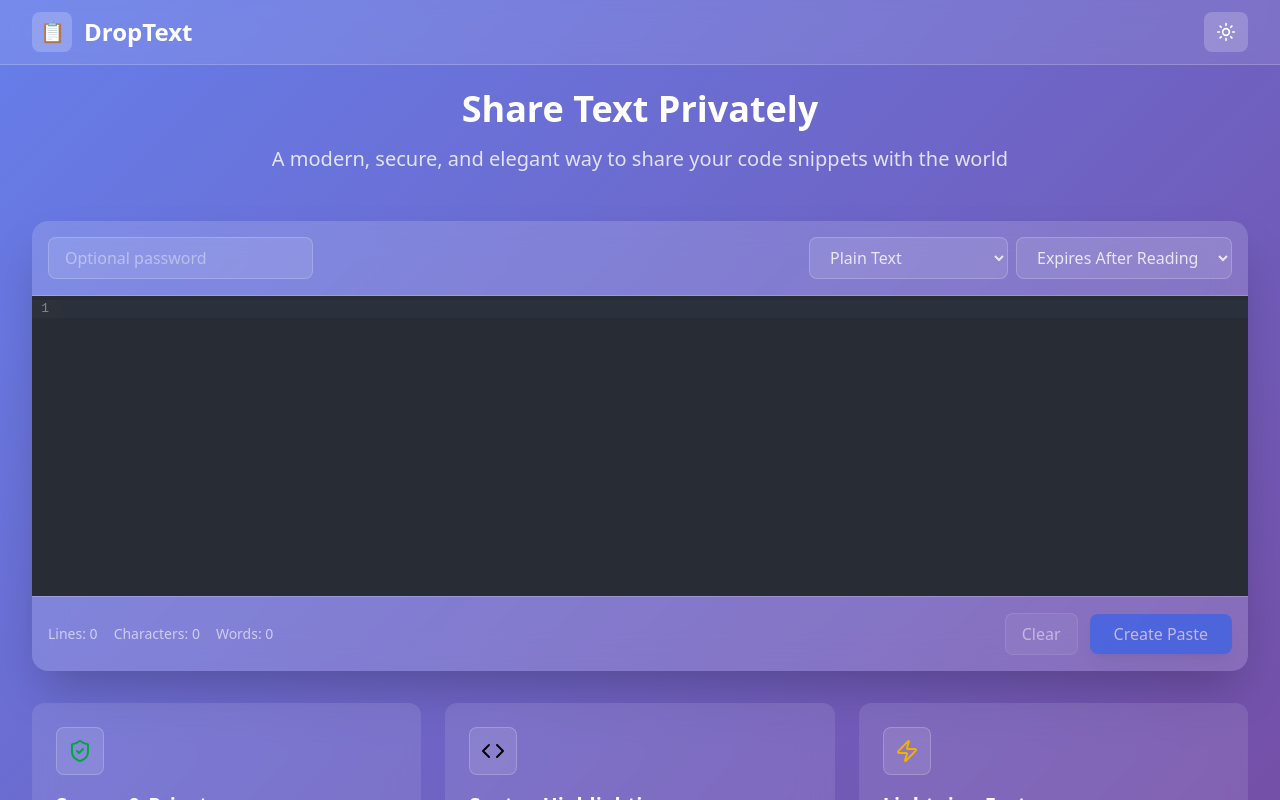
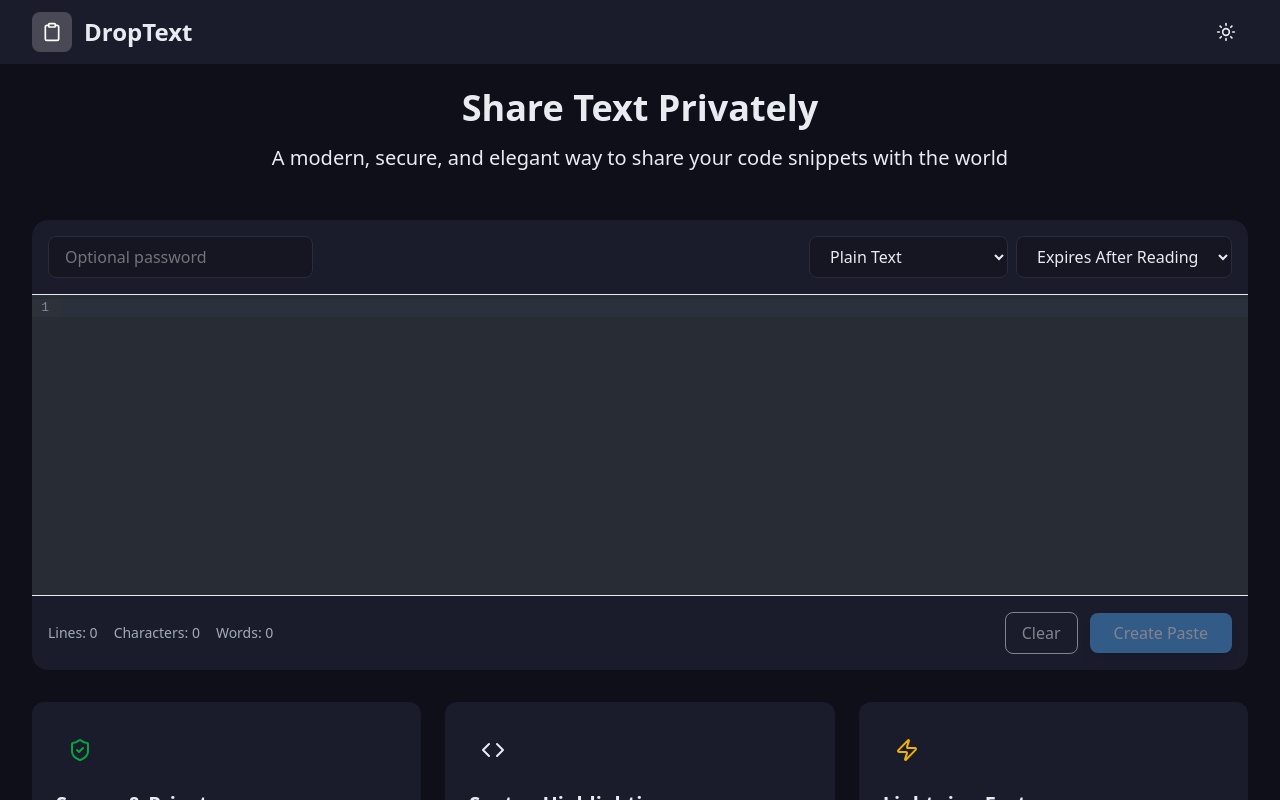
Before and after one commit to codemaestro64/droptext, a Next.js app: page / in a window 1280 px wide. Shown: the top 800 px of the page. Built offline with nearby package versions, Linux system fonts and the light colour scheme.

Commit message:
cleanup themes

```diff
--- a/src/app/globals.css
+++ b/src/app/globals.css
@@ -1,137 +1,112 @@
 @import "tailwindcss";
+@tailwind base;
+@tailwind components;
+@tailwind utilities;
 
-/* ====================== */
-/*  Dark Theme (Default)  */
-/* ====================== */
-.dark {
-  background: linear-gradient(135deg, #667eea 0%, #764ba2 100%);
+:root {
+  --color-bg: #e2e8f0;
+  --color-surface: rgba(255, 255, 255, 0.9);
+  --color-text-primary: rgba(0, 0, 0, 0.88);
+  --color-text-muted: rgba(0, 0, 0, 0.6);
+  --color-placeholder: rgba(0, 0, 0, 0.6);
+  --color-border: rgba(0, 0, 0, 0.12);
+  --color-primary: #4D9BE6;
+  --color-primary-hover: #5CAEFF;
+  --color-danger: #E53935;
+  --color-success: #43A047;
+  --color-input-bg: rgba(255, 255, 255, 0.8);
+  --color-code-bg: #f3f4f6;
+  --shadow-glow: 0 0 8px rgba(0, 0, 0, 0.06);
+  --blur: blur(8px);
 }
 
-.dark .glass-effect {
-  -webkit-backdrop-filter: blur(10px);
-  backdrop-filter: blur(10px);
-  background: rgba(255, 255, 255, 0.1);
+.theme-dark {
+  --color-bg: #0F0F1A;
+  --color-surface: #1A1B2B;
+  --color-text-primary: #E8ECF1;
+  --color-text-muted: #A3A9B9;
+  --color-placeholder: rgba(255, 255, 255, 0.4);
+  --color-border: #292C3C;
+  --color-primary: #4D9BE6;
+  --color-primary-hover: #5CAEFF;
+  --color-danger: #FF5C8D;
+  --color-success: #5CE1A5;
+  --color-input-bg: #151621;
+  --color-code-bg: #12131C;
+  --shadow-glow: none;
+  --blur: blur(8px);
 }
 
-.dark .card-bg {
-  background: rgba(255, 255, 255, 0.1);
+@layer base {
+  html, body,
+  .app,
+  .card,
+  .navbar,
+  .footer,
+  .btn-primary,
+  .btn-danger,
+  .btn-toggle,
+  .input,
+  .select,
+  .code-editor {
+    transition:
+      background-color 0.4s ease,
+      color 0.4s ease,
+      border-color 0.4s ease,
+      box-shadow 0.4s ease;
+  }
 }
 
-.dark .card-header {
-  background: rgba(255, 255, 255, 0.05);
+@layer utilities {
+  .app {
+    background-color: var(--color-bg);
+    color: var(--color-text-primary);
   }
 
-.dark .input-bg {
-  background: rgba(255, 255, 255, 0.1);
-  border: 1px solid rgba(255, 255, 255, 0.2);
+  .bg-surface {
+    background-color: var(--color-surface);
   }
 
-.dark .theme-toggle-btn {
-  background: rgba(255, 255, 255, 0.2);
-  color: white;
+  .bg-input {
+    background-color: var(--color-input-bg);
   }
 
-.dark .theme-toggle-btn:hover {
-  background: rgba(255, 255, 255, 0.3);
+  .bg-code {
+    background-color: var(--color-code-bg);
   }
 
-.dark .text-primary {
-  color: white;
+  .text-main {
+    color: var(--color-text-primary);
   }
 
-.dark .text-secondary {
-  color: rgba(255, 255, 255, 0.8);
+  .text-muted {
+    color: var(--color-text-muted);
   }
 
-.dark .text-muted {
-  color: rgba(255, 255, 255, 0.6);
+  .text-danger {
+    color: var(--color-danger);
   }
 
-.dark .text-subtle {
-  color: rgba(255, 255, 255, 0.4);
+  .text-success {
+    color: var(--color-success);
   }
 
-.dark .border-color {
-  border-color: rgba(255, 255, 255, 0.2);
+  .btn-primary {
+    background-color: var(--color-primary);
+    color: var(--color-text-primary);
   }
 
-.dark .hover-bg:hover {
-  background: rgba(255, 255, 255, 0.05);
+  .btn-primary:hover {
+    background-color: var(--color-primary-hover);
   }
 
-.dark .footer-bg {
-  background: rgba(255, 255, 255, 0.05);
+  .btn-danger {
+    background-color: var(--color-danger);
+    color: var(--color-text-main);
   }
 
-/* ====================== */
-/*       Light Theme      */
-/* ====================== */
-.light {
-  background: linear-gradient(135deg, #f8fafc 0%, #e2e8f0 100%);
-}
-
-.light .glass-effect {
-  -webkit-backdrop-filter: blur(10px);
-  backdrop-filter: blur(10px);
-  background: rgba(255, 255, 255, 0.8);
-}
-
-.light .card-bg {
-  background: rgba(255, 255, 255, 0.9);
-  border: 1px solid rgba(0, 0, 0, 0.1);
-}
-
-.light .card-header {
-  background: rgba(0, 0, 0, 0.02);
-}
-
-.light .input-bg {
-  background: rgba(255, 255, 255, 0.8);
-  border: 1px solid rgba(0, 0, 0, 0.2);
-}
-
-.light .theme-toggle-btn {
-  background: rgba(0, 0, 0, 0.1);
-  color: rgba(0, 0, 0, 0.8);
-}
-
-.light .theme-toggle-btn:hover {
-  background: rgba(0, 0, 0, 0.15);
-}
-
-.light .text-primary {
-  color: rgba(0, 0, 0, 0.9);
-}
-
-.light .text-secondary {
-  color: rgba(0, 0, 0, 0.7);
-}
-
-.light .text-muted {
-  color: rgba(0, 0, 0, 0.6);
-}
-
-.light .text-subtle {
-  color: rgba(0, 0, 0, 0.4);
-}
-
-.light .border-color {
-  border-color: rgba(0, 0, 0, 0.1);
-}
-
-.light .hover-bg:hover {
-  background: rgba(0, 0, 0, 0.03);
-}
-
-.light .footer-bg {
-  background: rgba(255, 255, 255, 0.6);
-}
-
-
-/* ====================== */
-/*     Theme Toggle Button     */
-/* ====================== */
-.theme-toggle-btn {
+  .btn-toggle {
+    color: var(--color-text-primary);
     padding: 8px 12px;
     border-radius: 8px;
     transition: all 0.3s ease;
@@ -139,3 +114,42 @@
     cursor: pointer;
     font-size: 18px;
   }
+
+  .btn-toggle:hover {
+    color: var(--color-primary);
+  }
+
+  .navbar {
+    background-color: var(--color-surface);
+    color: var(--color-text-main);
+    box-shadow: var(--shadow-glow);
+    -webkit-backdrop-filter: var(--blur);
+    backdrop-filter: var(--blur);
+  }
+
+  .footer {
+    background-color: var(--color-surface);
+    color: var(--color-text-muted);
+  }
+
+  .card {
+    background-color: var(--color-surface);
+    box-shadow: var(--shadow-glow);
+  }
+
+  .input,
+  .select {
+    background-color: var(--color-input-bg);
+    color: var(--color-text-main);
+    border: 1px solid var(--color-border);
+  }
+
+  .input::placeholder {
+    color: var(--color-placeholder);
+  }
+
+  .code-editor {
+    background-color: var(--color-code-bg);
+    color: var(--color-text-main);
+  }
+}
--- a/src/components/AppBar.tsx
+++ b/src/components/AppBar.tsx
@@ -1,16 +1,18 @@
 import PageWrapper from "./PageWrapper"
 import { APP_NAME } from "@/config"
+import { Clipboard } from "lucide-react"
 import ThemeToggleButton from "./ThemeToggleButton"
 
 const AppBar = () => {
   return (
-    <header className="glass-effect border-b border-color">
+    <header>
+      <nav className="navbar">
         <PageWrapper>
           <div className="flex justify-between py-3">
             <div className="flex items-center space-x-3">
               <div className="w-10 h-10 bg-white/20 rounded-lg flex items-center justify-center">
                 <span className="text-white font-bold text-xl">
-                📋
+                  <Clipboard size={20} />
                 </span>
               </div>
               <h1 className="text-2xl font-bold text-primary">
@@ -20,6 +22,7 @@ const AppBar = () => {
             <ThemeToggleButton />
           </div>
         </PageWrapper>
+      </nav>
     </header>
   )
 }
--- a/src/components/Home/EditorSection.tsx
+++ b/src/components/Home/EditorSection.tsx
@@ -1,6 +1,6 @@
 'use client'
 
-import {  useState } from "react";
+import {  ChangeEvent, useState } from "react";
 import TextEditor from "../TextEditor"
 import SelectInput from "../SelectInput";
 import { SUPPORTED_LANGUAGES, EXPIRES_OPTS } from "@/config";
@@ -23,13 +23,21 @@ const EditorSection = () => {
     setStats({ characters, words, lines });
   }
 
+  const handleLanguageChange = (ev: ChangeEvent<HTMLSelectElement>) => {
+
+  }
+
+  const handleExpirationOptionChange = (ev: ChangeEvent<HTMLSelectElement>) => {
+
+  }
+
   const clearEditorContent = () => {
     setValue("")
     handleEditorChange("")
   }
 
   return (
-    <section className="card-bg backdrop-blur-lg rounded-2xl shadow-2xl border-color overflow-hidden mb-8">
+    <section className="card backdrop-blur-lg rounded-2xl shadow-2xl border-color overflow-hidden mb-8">
       <div className="card-header border-b border-color p-4">
         <div className="flex flex-col sm:flex-row gap-4 items-start sm:items-center justify-between">
           <div className="flex flex-row gap-2">
@@ -41,10 +49,12 @@ const EditorSection = () => {
           </div>
           <div className="flex flex-row gap-2">
             <SelectInput
+              onChange={handleLanguageChange}
               value={SUPPORTED_LANGUAGES[0].value}
               options={languageOptions}
             />
             <SelectInput
+              onChange={handleExpirationOptionChange}
               options={expirationOptions}
             />
           </div>
@@ -74,7 +84,7 @@ const EditorSection = () => {
 
             <button
               disabled={!stats.characters}
-              className="bg-blue-600 hover:bg-blue-700 text-white px-6 py-2 rounded-lg font-medium transition-colors shadow-lg disabled:opacity-50 disabled:cursor-not-allowed"
+              className="btn-primary text-white px-6 py-2 rounded-lg font-medium transition-colors shadow-lg disabled:opacity-50 disabled:cursor-not-allowed"
             >
               Create Paste
             </button>
--- a/src/components/Home/FeaturesSection.tsx
+++ b/src/components/Home/FeaturesSection.tsx
@@ -1,31 +1,42 @@
-import { Zap, CloudLightningIcon, ShieldCheck, Code } from "lucide-react"
+import { Zap, ShieldCheck, Code } from "lucide-react"
 
+interface Feature {
+  icon: React.ReactNode
+  title: string
+  content: string
+}
+
+const features: Feature[] = [
+  {
+    icon: <ShieldCheck className="text-green-600 w-6 h-6" />,
+    title: "Secure & Private",
+    content: "Your code is encrypted and stored securely. Choose from public, unlisted, or private visibility options.",
+  },
+  {
+    icon: <Code className="text-brown-500 w-6 h-6" />,
+    title: "Syntax Highlighting",
+    content: "Beautiful syntax highlighting for 100+ programming languages with multiple themes to choose from.",
+  },
+  {
+    icon: <Zap className="text-yellow-500 w-6 h-6" />,
+    title: "Lightning Fast",
+    content: "Instant sharing with short URLs, API access, and real-time collaboration features.",
+  },
+]
 
 const FeaturesSection = () => {
   return (
     <div className="grid md:grid-cols-3 gap-6 mb-12">
-      <div className="card-bg backdrop-blur-lg rounded-xl p-6 border-color">
-        <div className="w-12 h-12 input-bg rounded-lg flex items-center justify-center mb-4">
-          <ShieldCheck className="text-green-600 w-6 h-6" />
+      {features.map(({ icon, title, content }) => (
+        <div key={title} className="card rounded-xl p-6 border-color">
+          <div className="w-12 h-12 input-bg rounded-lg flex items-center justify-center mb-4">
+            {icon}
+          </div>
+          <h3 className="text-xl font-semibold text-primary mb-2">{title}</h3>
+          <p className="text-secondary">{content}</p>
         </div>
-        <h3 className="text-xl font-semibold text-primary mb-2">Secure & Private</h3>
-        <p className="text-secondary">Your code is encrypted and stored securely. Choose from public, unlisted, or private visibility options.</p>
-      </div>
-      <div className="card-bg backdrop-blur-lg rounded-xl p-6 border-color">
-        <div className="w-12 h-12 input-bg rounded-lg flex items-center justify-center mb-4">
-          <Code className="text-brown-500 w-6 h-6" />
-        </div>
-        <h3 className="text-xl font-semibold text-primary mb-2">Syntax Highlighting</h3>
-        <p className="text-secondary">Beautiful syntax highlighting for 100+ programming languages with multiple themes to choose from.</p>
-      </div>
-      <div className="card-bg backdrop-blur-lg rounded-xl p-6 border-color">
-        <div className="w-12 h-12 input-bg rounded-lg flex items-center justify-center mb-4">
-          <Zap className="text-yellow-500 w-6 h-6" />
-        </div>
-        <h3 className="text-xl font-semibold text-primary mb-2">Lightning Fast</h3>
-        <p className="text-secondary">Instant sharing with short URLs, API access, and real-time collaboration features.</p>
+      ))}
     </div>
-  </div>
   )
 }
 
--- a/src/components/SelectInput.tsx
+++ b/src/components/SelectInput.tsx
@@ -9,7 +9,7 @@ const SelectInput: React.FC<SelectInputProps> = ({ options, className, ...rest }
   return (
     <select
       {...rest}
-      className={`input-bg rounded-lg px-4 py-2 text-secondary focus:outline-none focus:ring-1 focus:ring-blue-300 ${className || ''}`}
+      className={`select rounded-lg px-4 py-2 focus:outline-none ${className || ''}`}
     >
       {options.map((opt) => (
         <option key={opt.value} value={opt.value}>
--- a/src/components/TextEditor.tsx
+++ b/src/components/TextEditor.tsx
@@ -18,7 +18,7 @@ const TextEditor = ({ onChange, value }: TextEditorProps) => {
       value={value}
       height="300px"
       extensions={[go()]}
-      theme={theme}
+      theme={theme === "theme-dark" ? "dark" : "light"}
       onChange={onChange}
     />
   )
--- a/src/components/TextInput.tsx
+++ b/src/components/TextInput.tsx
@@ -8,7 +8,7 @@ const TextInput: React.FC<TextInputProps> = ({ className, ...rest }) => {
   return (
     <input
       {...rest}
-      className={`input-bg rounded-lg px-4 py-2 text-secondary focus:outline-none focus:ring-1 focus:ring-blue-300 ${className || ''}`}
+      className={`input rounded-lg px-4 py-2 focus:outline-none ${className || ''}`}
     />
   );
 };
--- a/src/components/ThemeToggleButton.tsx
+++ b/src/components/ThemeToggleButton.tsx
@@ -8,10 +8,10 @@ const ThemeToggleButton = () => {
 
   return (
     <button
-      className="theme-toggle-btn"
+      className="btn-toggle"
       onClick={toggleTheme}
     >
-      {theme === 'dark' ? <Sun size={20} /> : <Moon size={20} />}
+      {theme === 'theme-dark' ? <Sun size={20} /> : <Moon size={20} />}
     </button>
   )
 }
--- a/src/context/ThemeProvider.tsx
+++ b/src/context/ThemeProvider.tsx
@@ -15,7 +15,7 @@ const geistMono = Geist_Mono({
 });
 
 
-type Theme = 'light' | 'dark';
+type Theme = 'theme-light' | 'theme-dark';
 
 interface ThemeProviderProps {
   children: React.ReactNode
@@ -29,7 +29,7 @@ interface ThemeContextType {
 export const ThemeContext = createContext<ThemeContextType | null>(null);
 
 const ThemeProvider = ({ children }: { children: React.ReactNode }) => {
-  const [theme, setTheme] = useState<Theme>('dark');
+  const [theme, setTheme] = useState<Theme>('theme-dark');
 
   useEffect(() => {
     const stored = localStorage.getItem('theme') as Theme | null;
@@ -37,14 +37,14 @@ const ThemeProvider = ({ children }: { children: React.ReactNode }) => {
   }, []);
 
   const toggleTheme = () => {
-    const next = theme === 'dark' ? 'light' : 'dark';
+    const next = theme === 'theme-dark' ? 'theme-light' : 'theme-dark';
     setTheme(next);
     localStorage.setItem('theme', next);
   };
 
   return (
     <ThemeContext.Provider value={{ theme, toggleTheme }}>
-      <div className={`${theme} min-h-screen`}>
+      <div className={`${theme} app min-h-screen`}>
         {children}
       </div>
     </ThemeContext.Provider>
```
Lines whose indentation alone changed are shown as unchanged.
